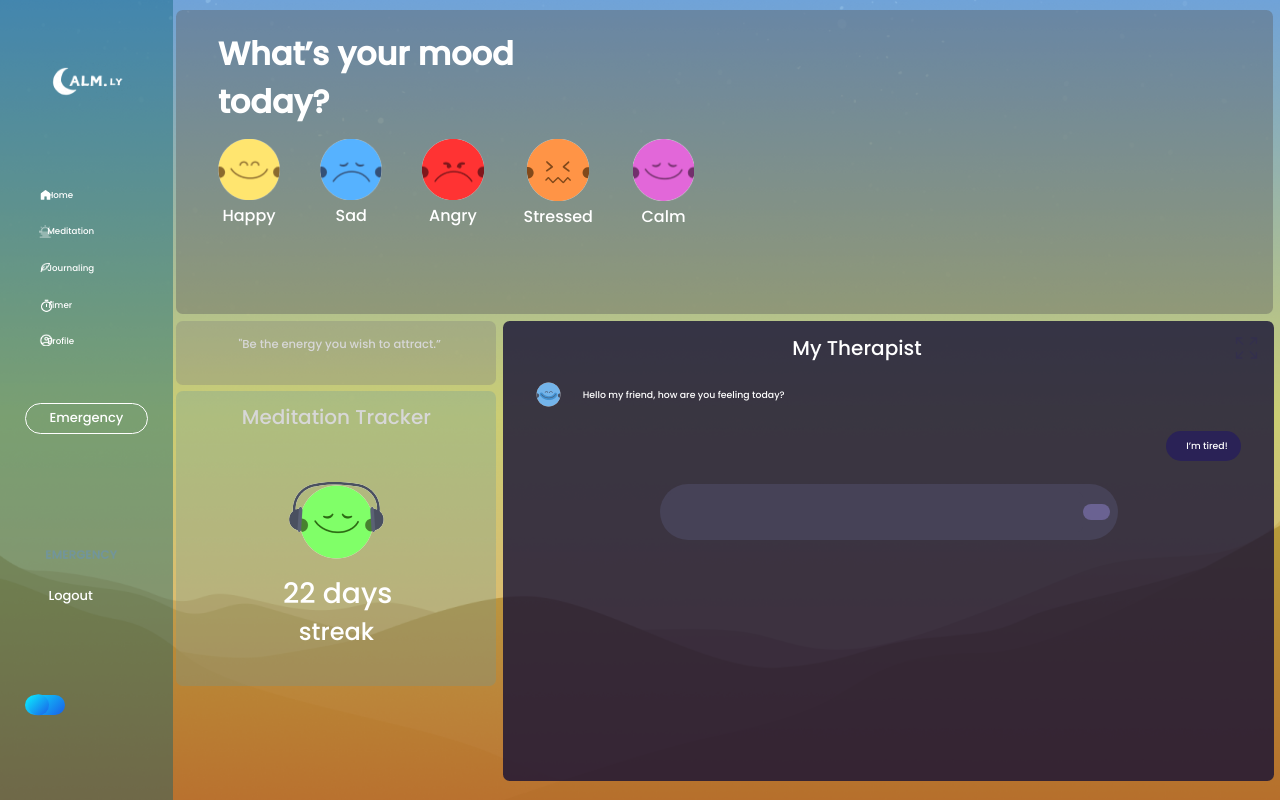
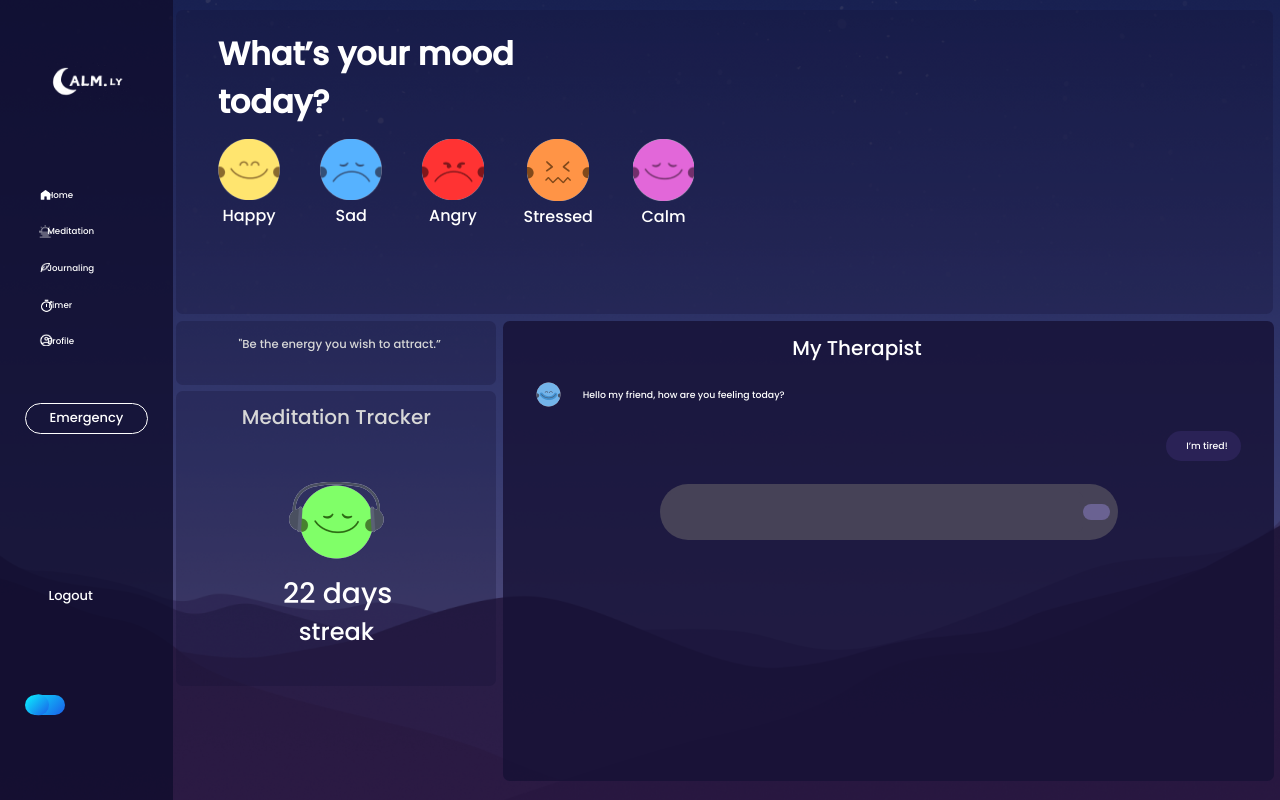
Before and after one commit to Josuzin/calmly, a Next.js app: page / in a window 1280 px wide. Built offline with nearby package versions, Linux system fonts and the light colour scheme.

Commit message:
temas, fundo corrigido

```diff
--- a/components/HomePageHappy.jsx
+++ b/components/HomePageHappy.jsx
@@ -4,7 +4,7 @@ import SideBarHappy from "./SideBarHappy"
 
 export default function HomePage() {
     return (
-        <div className="page-main-main">
+        <div className="page-main-main-happy">
             <SideBarHappy />
             <div class="porra-page-flex-box">
                 <section class="porra-main-content-box">
@@ -67,7 +67,7 @@ export default function HomePage() {
                                 <div class="porra-phrase-box-happy">
                                     <p class="porra-phrase">"Be the energy you wish to attract.”</p>
                                 </div>
-                                <div class="porra-track">
+                                <div class="porra-track-happy">
                                 <div class="porra-medi-track">
                                     <h3 class="porra-tracker-title">
                                         Meditation Tracker
--- a/components/HomePageSad.jsx
+++ b/components/HomePageSad.jsx
@@ -4,8 +4,8 @@ import SideBarSad from "./SideBarSad"
 
 export default function HomePage() {
     return (
-        <div className="page-main-main">
-            <SideBarHappy />
+        <div className="page-main-main-sad">
+            <SideBarSad />
             <div class="porra-page-flex-box">
                 <section class="porra-main-content-box">
                     <div class="porra-para-flex">
@@ -67,7 +67,7 @@ export default function HomePage() {
                                 <div class="porra-phrase-box-happy">
                                     <p class="porra-phrase">"Be the energy you wish to attract.”</p>
                                 </div>
-                                <div class="porra-track">
+                                <div class="porra-track-sad">
                                 <div class="porra-medi-track">
                                     <h3 class="porra-tracker-title">
                                         Meditation Tracker
--- a/components/SideBarSad.jsx
+++ b/components/SideBarSad.jsx
@@ -0,0 +1,68 @@
+import Link from "next/link";
+import styles from "../styles/SideBarSad.css";
+
+export default function SideBar() {
+  return (
+    <div className="sidebar-happy">
+      <div className="Logo">
+        <img src="images/Rectangle_28.webp" alt="logo calm.ly" />
+      </div>
+      <div className="lista">
+        <ul>
+          <li>
+            <img
+              src="/images/home icon.png"
+              alt="Icon Home"
+              className="icon-home"
+            />
+            <p className="p-home">Home</p>
+          </li>
+          <li>
+            <img
+              src="/images/meditation icon.png"
+              alt="Icon Meditation"
+              className="icon-meditation"
+            />
+            <p className="p-meditation">Meditation</p>
+          </li>
+          <li>
+            <img
+              src="/images/journaling icon.png"
+              alt="Icon Journaling"
+              className="icon-journaling"
+            />
+            <p className="p-journaling">Journaling</p>
+          </li>
+          <li>
+            <img
+              src="/images/timer icon.png"
+              alt="Icon Timer"
+              className="icon-timer"
+            />
+            <p className="p-timer">Timer</p>
+          </li>
+          <li>
+            <img
+              src="/images/profile icon.png"
+              alt="Icon Profile"
+              className="icon-profile"
+            />
+            <p className="p-profile">Profile</p>
+          </li>
+        </ul>
+        <div className="emergency-div">
+          <button className="emergency">Emergency</button>
+        </div>
+        <div class="toggle-container">
+          <input type="checkbox" id="toggle" class="toggle-input" />
+          <label class="toggle" for="toggle">
+            <div class="toggle-ball"></div>
+          </label>
+        </div>
+        <div>
+          <button className="logout">Logout</button>
+        </div>
+      </div>
+    </div>
+  );
+}
--- a/src/app/page.js
+++ b/src/app/page.js
@@ -11,10 +11,12 @@ import Profile from "../../components/Profile"
 import MeditationMuscle from "../../components/MeditationMuscle";
 import Journaling from "../../components/Journaling";
 import HomePageHappy from "../../components/HomePageHappy"
+import HomePageSad from "../../components/HomePageSad"
+
 
 export default function Home() {
   return (
-    <HomePageHappy/>
+    <HomePage/>
 
   );
 }
--- a/styles/HomePageHappy.css
+++ b/styles/HomePageHappy.css
@@ -6,7 +6,7 @@
   box-sizing: border-box;
 }
 
-.page-main-main {
+.page-main-main-happy {
   background-image: url("/images/homepage-happybg.png");
     background-size: cover;
     background-repeat: no-repeat;
@@ -52,7 +52,7 @@
   display: flex;
 }
 
-.porra-track {
+.porra-track-happy {
   background-color: rgba(107, 154, 154, 0.3);
   margin-top: 0.521vw;
   height: 23vw;
--- a/styles/HomePageSad.css
+++ b/styles/HomePageSad.css
@@ -6,8 +6,8 @@
   box-sizing: border-box;
 }
 
-.page-main-main {
-  background-image: url("/images/homepage-happybg.png");
+.page-main-main-sad {
+  background-image: url("/images/homepage-sadbg.png");
     background-size: cover;
     background-repeat: no-repeat;
     background-position: center;
@@ -52,7 +52,7 @@
   display: flex;
 }
 
-.porra-track {
+.porra-track-sad {
   background-color: rgba(107, 154, 154, 0.3);
   margin-top: 0.521vw;
   height: 23vw;
--- /dev/null
+++ b/styles/SideBarSad.css
@@ -0,0 +1,183 @@
+* {
+    box-sizing: border-box;
+  }
+
+  .sidebar-happy {
+    background-color: rgba(0, 91, 111, 0.4);
+    color: white;
+    width: 13.5vw;
+    height: 100%;
+    padding: 1.0417vw 0;
+    display: flex;
+    flex-direction: column;
+    align-items: center;
+    position: fixed;
+  }
+
+  .Logo{
+      width: 7.2083vw;
+      margin-bottom: 0.5208vw;
+      margin-top: 2.6042vw;
+  }
+
+  li{
+      display: flex;
+      flex-direction: row;
+      margin-top: 2.8646vw;
+      margin-bottom: 2.0833vw;
+  }
+
+  .icon-home{
+      position: absolute;
+      width: 1vw;
+      left: 3.0833vw;
+  }
+
+  .p-home{
+      margin-left: 1.7417vw;
+      position: absolute;
+      cursor: pointer;
+  }
+
+  .p-home:hover{
+      font-weight: 600;
+  }
+
+  .icon-meditation{
+      position: absolute;
+      width: 1vw;
+      left: 3.0833vw;
+  }
+
+  .p-meditation{
+      margin-left: 1.7417vw;
+      position: absolute;
+      cursor: pointer;
+  }
+
+  .p-meditation:hover{
+      font-weight: 600;
+  }
+
+  .icon-journaling{
+      position: absolute;
+      width: 0.9vw;
+      left: 3.0833vw;
+  }
+
+  .p-journaling{
+      margin-left: 1.7417vw;
+      position: absolute;
+      cursor: pointer;
+  }
+
+  .p-journaling:hover{
+      font-weight: 600;
+  }
+
+  .icon-timer{
+      position: absolute;
+      width: 1.1vw;
+      left: 3.0833vw;
+  }
+
+  .p-timer{
+      margin-left: 1.7417vw;
+      position: absolute;
+      cursor: pointer;
+  }
+
+  .p-timer:hover{
+      font-weight: 600;
+  }
+
+  .icon-profile{
+      position: absolute;
+      width: 1.3vw;
+      left: 3.0833vw;
+      margin-top: -0.4804vw;
+  }
+
+  .p-profile{
+      margin-left: 1.7417vw;
+      cursor: pointer;
+  }
+
+  .p-profile:hover{
+      font-weight: 600;
+  }
+
+  .lista {
+    list-style-type: none;
+    font-size: 0.68vw;
+    margin-top: 2.6042vw;
+  }
+
+  p{
+      margin-left: 0.5208vw;
+  }
+
+  .emergency{
+      margin-top: 2.1667vw;
+      background-color: transparent;
+      border: 0.1vw solid;
+      transition: transform 0.3s;
+  }
+
+  .emergency:hover {
+      transform: scale(1.05);
+  }
+
+  .emergency:active {
+      transform: scale(0.95);
+  }
+
+  .toggle-container {
+      position: relative;
+      width: 3.125vw;
+      height: 1.563vw;
+      margin-top: 10vw;
+    }
+
+    .toggle {
+      position: absolute;
+      cursor: pointer;
+      width: 100%;
+      height: 100%;
+      background: linear-gradient(135deg, #0becfe, #1a5de9);
+      border-radius: 1.563vw;
+      transition: background 0.3s;
+    }
+
+    .toggle-ball {
+      position: absolute;
+      top: 50%;
+      left: 0.208vw;
+      width: 1.667vw;
+      height: 1.667vw;
+      background: linear-gradient(135deg, #0becfe, #1a5de9);
+      border-radius: 50%;
+      transition: transform 0.3s;
+      transform: translateY(-50%);
+    }
+    .toggle-input[type="checkbox"] {
+      display: none;
+    }
+
+    .toggle-input[type="checkbox"]:checked + .toggle {
+      background: linear-gradient(135deg, #1a5de9, #0becfe);
+    }
+
+    .toggle-input[type="checkbox"]:checked + .toggle .toggle-ball {
+      transform: translate(1.458vw, -50%);
+    }
+
+  .toggle{
+      margin-top: 10.4167vw;
+      margin-right: -2.0833vw;
+  }
+
+  .logout{
+      background-color: transparent;
+      border:none;
+  }
```
